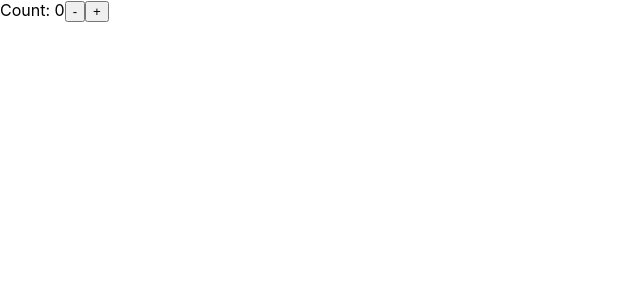
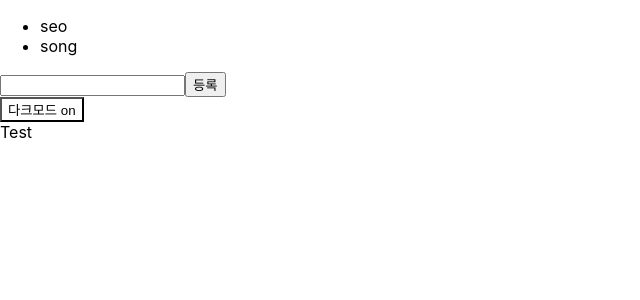
Before and after one commit to westone034626/ReactPractice, a React (Create React App) app: page / in a window 1280 px wide. Shown: the top 300 px of the page, without its empty margins (0-640 px from the left). Built offline with nearby package versions, Linux system fonts and the light colour scheme.

Commit message:
useReducer, useContext, useMemo, React.memo 활용한 할일관리 앱 구현

```diff
--- a/src/App.js
+++ b/src/App.js
@@ -1,21 +1,36 @@
-import { initial } from 'lodash';
-import React, { useState, useRef, useEffect, useReducer } from 'react';
-import Item from './Item';
-
-const count = 0;
-
-function reducer(state, action) {
-  return action(state);
-}
+import React, { useState, useMemo } from 'react';
+import Form from './Form';
+import List from './List';
+import Test from './Test';
+import TodoProvider from './TodoProvider';
 
 export default function App() {
-  const [state, dispatch] = useReducer(reducer, count);
-
+  const [dark, setDark] = useState(false);
+  const themeStyle = {
+    color: dark ? '#FFF' : '#000',
+    backgroundColor: dark ? '#000' : '#FFF',
+  };
+  console.log('App rendered');
+  const exampleListForm = useMemo(() => {
+    return (
+      <>
+        <List />
+        <Form />
+      </>
+    );
+  }, []);
   return (
     <>
-      Count: {state}
-      <button onClick={() => dispatch((prev) => prev - 1)}>-</button>
-      <button onClick={() => dispatch((prev) => prev + 1)}>+</button>
+      <TodoProvider>{exampleListForm}</TodoProvider>
+      <button
+        style={themeStyle}
+        onClick={() => {
+          setDark((prev) => !prev);
+        }}
+      >
+        {dark ? '다크모드 off' : '다크모드 on'}
+      </button>
+      <Test />
     </>
   );
 }
--- /dev/null
+++ b/src/Form.js
@@ -0,0 +1,21 @@
+import React, { useRef } from 'react';
+import { useTodoDispatch } from './TodoProvider';
+
+function Form() {
+  const dispatch = useTodoDispatch();
+  const inputRef = useRef();
+  function onSubmit(event) {
+    event.preventDefault();
+    dispatch({ type: 'ADD', payload: { name: inputRef.current.value } });
+    inputRef.current.value = '';
+  }
+  console.log('Form rendered');
+  return (
+    <form onSubmit={onSubmit}>
+      <input ref={inputRef} />
+      <button type="submit">등록</button>
+    </form>
+  );
+}
+
+export default React.memo(Form);
--- a/src/Item.js
+++ b/src/Item.js
@@ -3,7 +3,6 @@ const Item = ({ controller }) => {
   const increment = () => {
     controller((prev) => prev + 1);
   };
-  console.log('sdf');
   return (
     <>
       <div>Item</div>
--- a/src/List.js
+++ b/src/List.js
@@ -1,14 +1,21 @@
-import { useEffect, useState } from 'react';
+import React from 'react';
+import { useTodo } from './TodoProvider';
 
-const List = ({ getItems }) => {
-  const [items, setItems] = useState([]);
-
-  useEffect(() => {
-    setItems(getItems());
-    console.log('Updating Items.');
-  }, [getItems]);
-
-  return items.map((item) => <div key={item}>{item}</div>);
+const List = () => {
+  const state = useTodo();
+  console.log('List rendered');
+  return (
+    <ul>
+      {state.map((i) => (
+        <Item key={i.id} name={i.name} />
+      ))}
+    </ul>
+  );
 };
 
-export default List;
+export default React.memo(List);
+
+const Item = React.memo(({ name }) => {
+  console.log('Item rendered');
+  return <li>{name}</li>;
+});
--- /dev/null
+++ b/src/Test.js
@@ -0,0 +1,8 @@
+import React from 'react';
+
+function Test() {
+  console.log('Test rendered');
+  return <div>Test</div>;
+}
+
+export default React.memo(Test);
--- /dev/null
+++ b/src/TodoProvider.js
@@ -0,0 +1,44 @@
+import React, { useContext, createContext, useReducer } from 'react';
+
+const TodoContext = createContext();
+const TodoDispatchContext = createContext();
+
+function reducer(state, action) {
+  switch (action.type) {
+    case 'ADD':
+      return [...state, newItem(action.payload.name)];
+    default:
+      return state;
+  }
+}
+
+function newItem(text) {
+  return { id: Date.now(), name: text };
+}
+
+export function useTodo() {
+  return useContext(TodoContext);
+}
+
+export function useTodoDispatch() {
+  return useContext(TodoDispatchContext);
+}
+
+function TodoProvider({ children }) {
+  const [state, dispatch] = useReducer(reducer, [
+    { id: 1, name: 'seo' },
+    { id: 2, name: 'song' },
+  ]);
+
+  console.log('TodoProvider rendered');
+
+  return (
+    <TodoContext.Provider value={state}>
+      <TodoDispatchContext.Provider value={dispatch}>
+        {children}
+      </TodoDispatchContext.Provider>
+    </TodoContext.Provider>
+  );
+}
+
+export default React.memo(TodoProvider);
```
